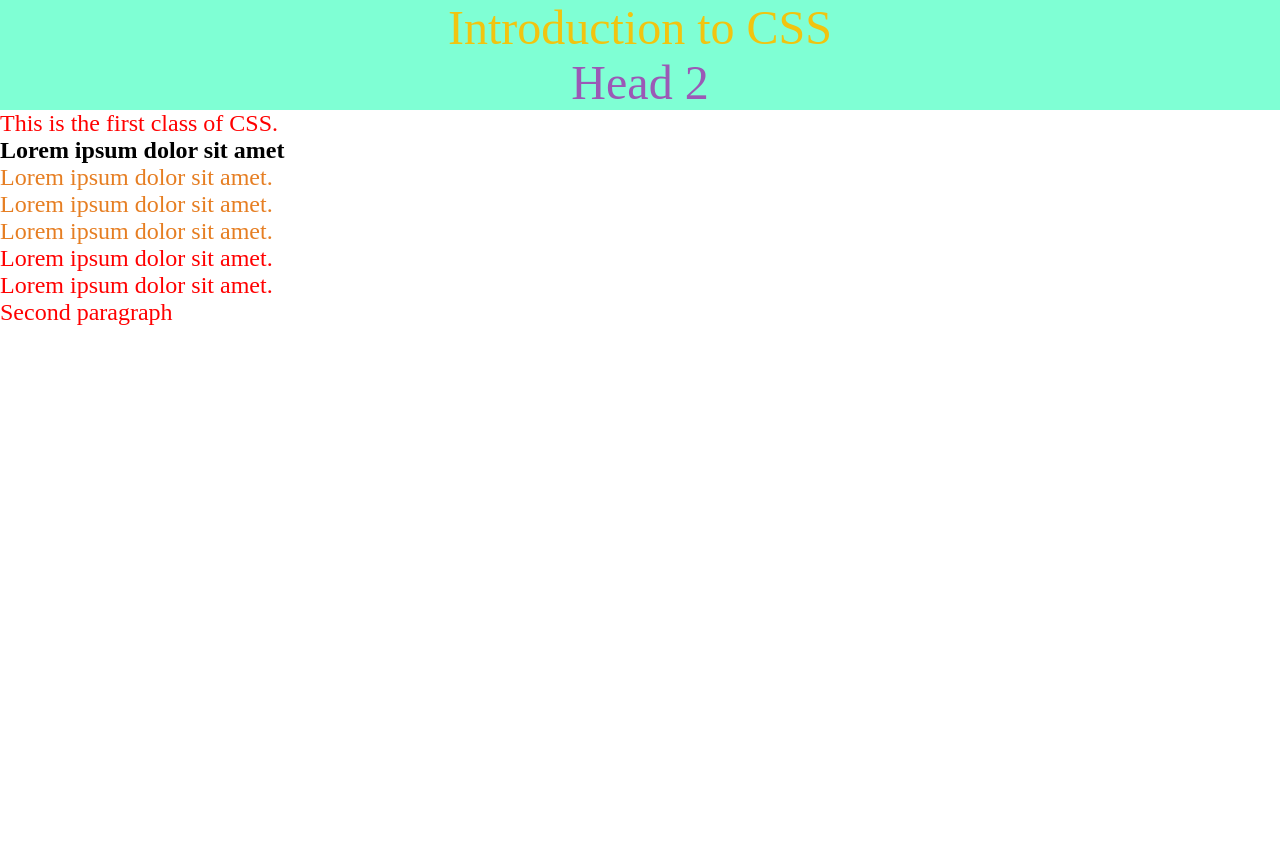
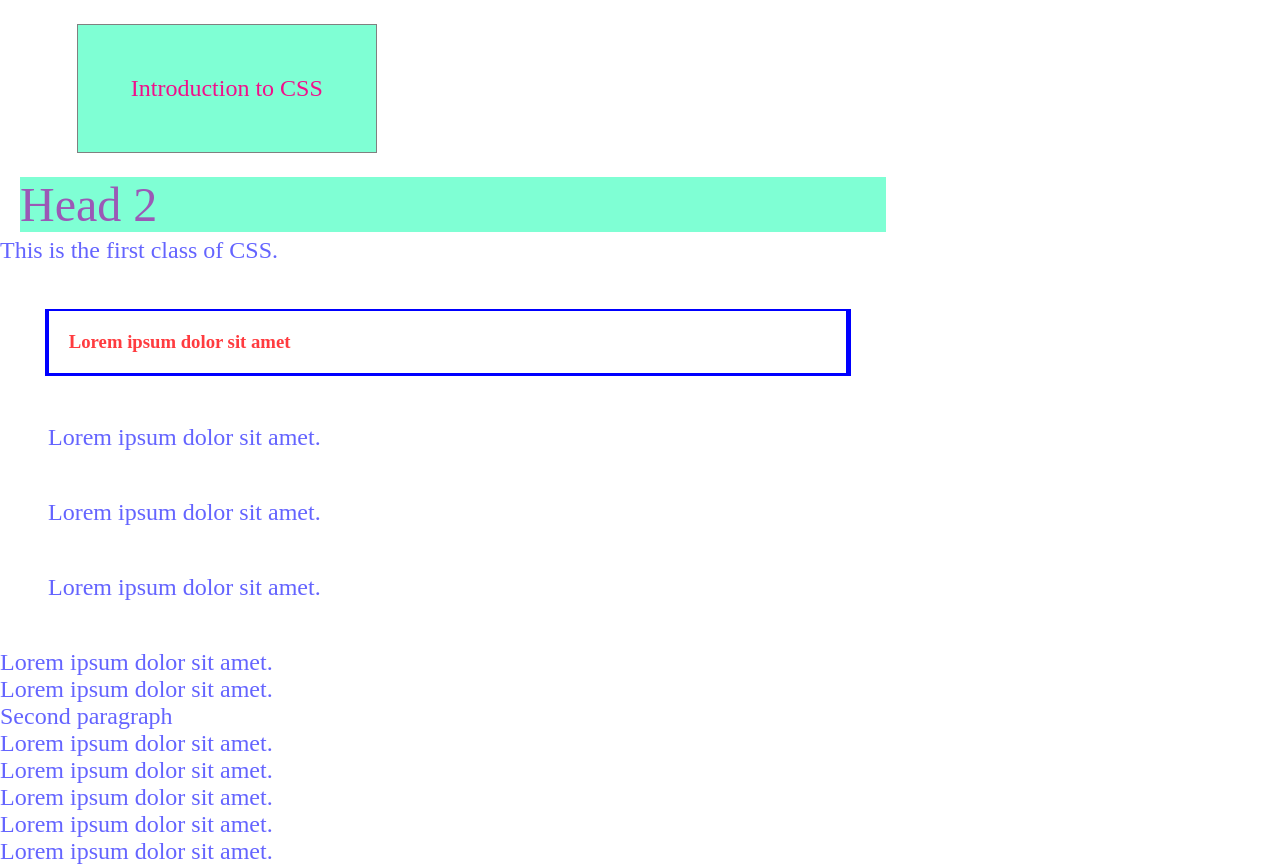
Before and after one commit to MErtanM/css-challange, a plain HTML site: page index.html in a window 1280 px wide. Before the commit the page ends 800 px from the top, so only its background shows below. Drawn offline with Linux system fonts and the light colour scheme.

Commit message:
css start commit

```diff
--- a/index.html
+++ b/index.html
@@ -17,13 +17,18 @@
 </head>
 <body>
 
+    <div class="container">
+
         <h1 id="head1" class="title">Introduction to CSS</h1>
 
         <h1 id="head2" class="title">Head 2</h1>
 
         <p>This is the first class of CSS.</p>
+        <div>
+            <h3 class="description">Lorem ipsum dolor sit amet</h3>
 
-<h3 class="description">Lorem ipsum dolor sit amet</h3>
+
+        </div>
 
         <p class="description">Lorem ipsum dolor sit amet.</p>
         <p class="description">Lorem ipsum dolor sit amet.</p>
@@ -33,7 +38,17 @@
 
         <p>Second paragraph</p>
 
+            </div>
 
+           <div id="cont">
+
+
+            <p>Lorem ipsum dolor sit amet.</p>
+            <p>Lorem ipsum dolor sit amet.</p>
+            <p>Lorem ipsum dolor sit amet.</p>
+            <p>Lorem ipsum dolor sit amet.</p>
+            <p>Lorem ipsum dolor sit amet.</p>
+           </div>
 
 
 
--- a/style.css
+++ b/style.css
@@ -6,16 +6,33 @@ padding: 0px;
 
 }
 
+.container{
+    display:grid
+    margin: auto;
+    width: 70%;
+}
+
+
 /* id classi class element selekterunu eziyor */
 
 #head1{
+    font-size: 24px;
+    width: 300px;
+    padding: 50px;
+    border: 1px solid gray;
+    margin: 3vh 6vw;
+    box-sizing: border-box;
 
-color: #f1c40f;
+
+
+color: #f10f8b;
 
 
 }
 
 .title{
+
+
     font-size: 48px;
     background-color: aquamarine;
     font-weight: 500;
@@ -24,7 +41,12 @@ color: #f1c40f;
     }
 
     #head2{
+        /*margin-bottom: 10px;
+        margin-left: 20px; */
+
+        margin: 5px 10px 5px 20px;
         color:#9b59b6 ;
+        text-align: left;
     }
 
 h1{
@@ -35,21 +57,34 @@ text-align: center;
 
 p{
 
-    color: red;
+    color: rgb(100, 100, 255);
     font-size: 24px;
     font-weight: 100;
 }
 
 
 
-.description{
-
+p.description{
+margin: 2em;
 font-size: 24px;
 
 }
 
-p.description{
+h3.description{
+    margin: 5%;
+    border-width:2px 5px 3px 4px; /* top right bottom left */
+    padding: 20px;
+    border-style: solid;
+    border-color: blue;
 
-    color:#e67e22;
+    color:rgba(255, 10, 15, 0.8);
 
 }
+
+.cont {
+    display: grid;
+    margin: auto;
+    width: 20%;
+
+
+}
```
Lines whose indentation alone changed are shown as unchanged.
